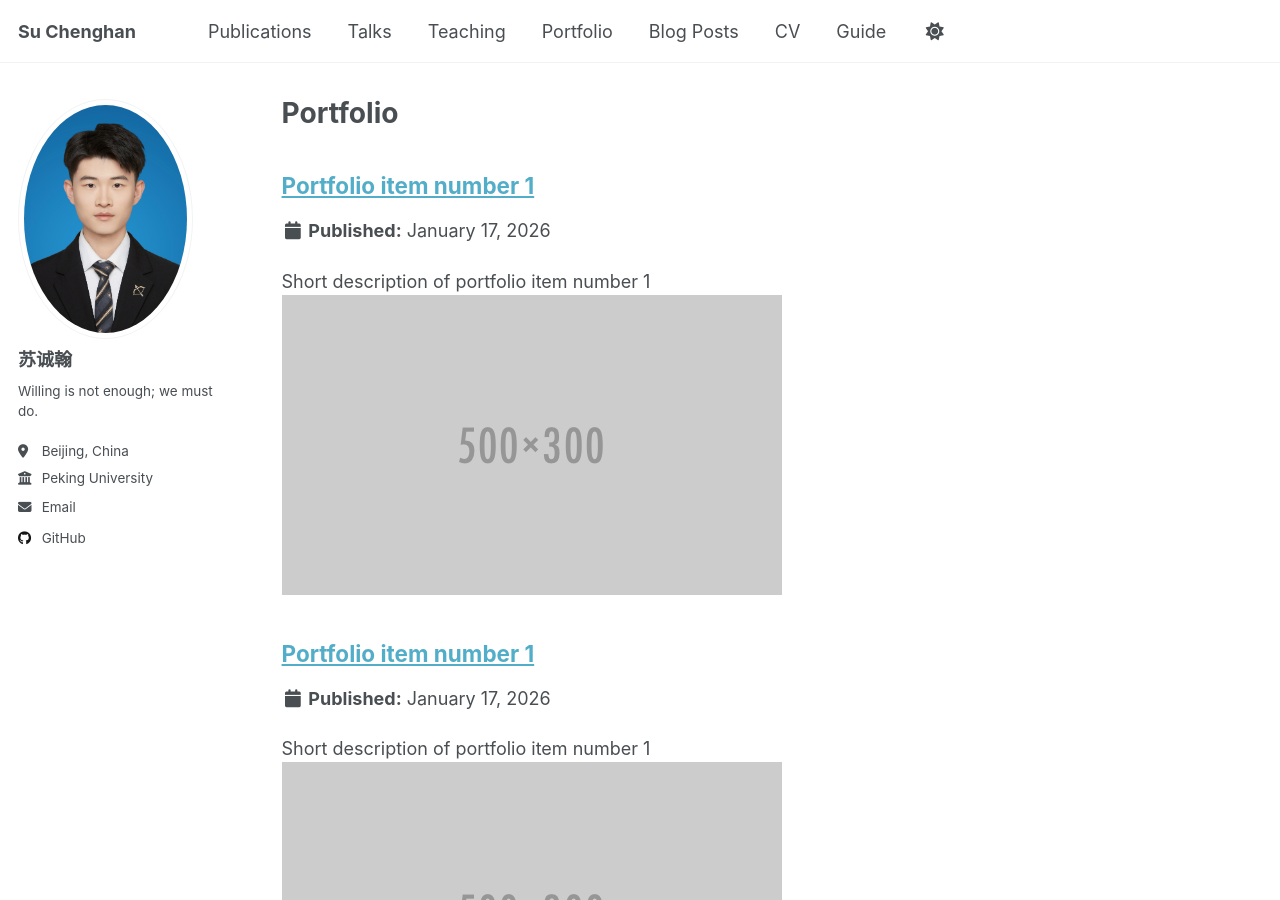
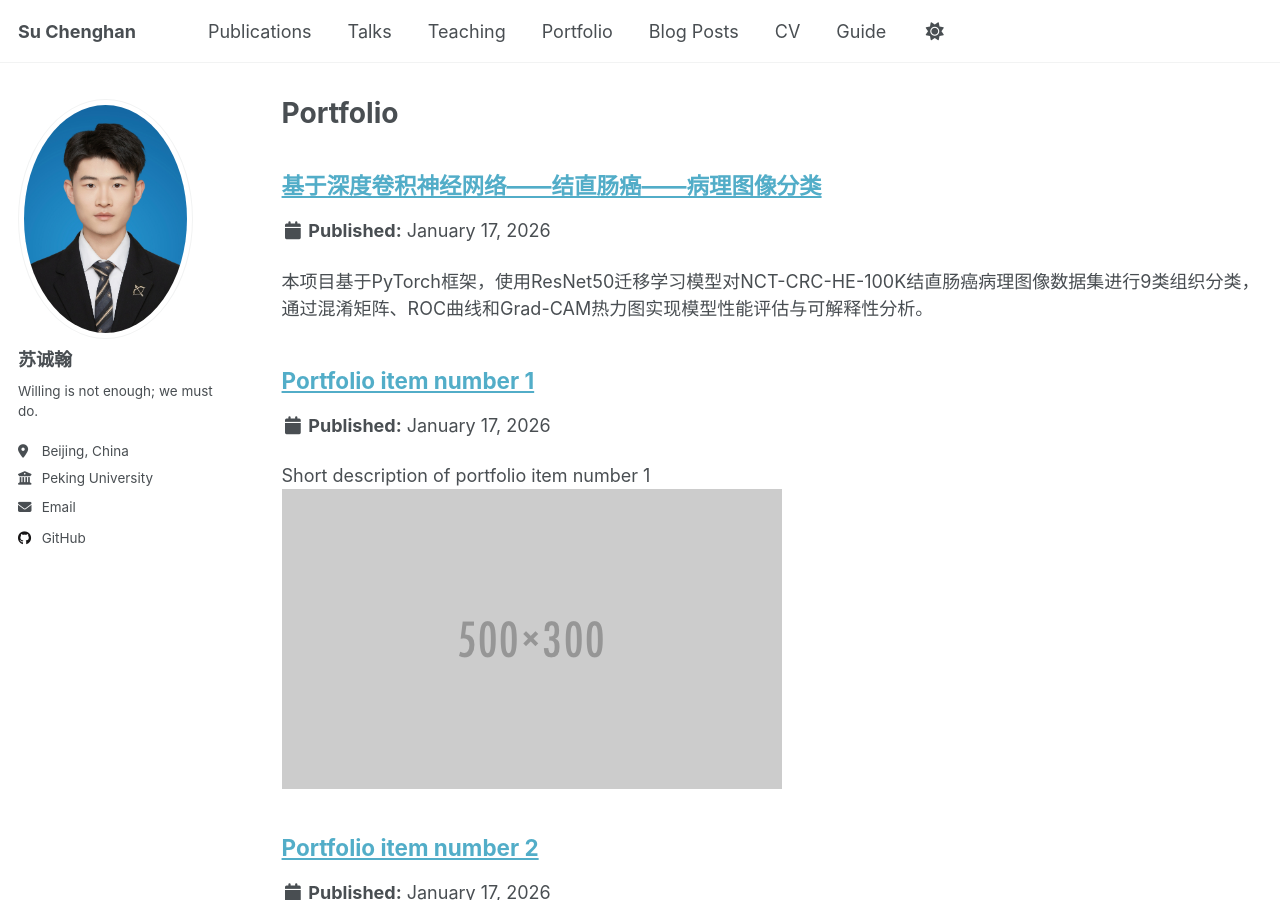
Before and after one commit to Do-1t-now/Do-1t-now.github.io, a Jekyll site: the page built from _pages/portfolio.html, in a window 1280 px wide and 900 px high. Built offline with Jekyll 4.4.1, drawn with Linux system fonts in a browser that asks for light colours; a script that is not in the unit is left out.

Commit message:
Update pathology-tissue-classification.md

```diff
--- a/_portfolio/pathology-tissue-classification.md
+++ b/_portfolio/pathology-tissue-classification.md
@@ -1,10 +1,10 @@
 ---
-title: "Portfolio item number 1"
-excerpt: "Short description of portfolio item number 1<br/><img src='/images/500x300.png'>"
+title: "基于深度卷积神经网络——结直肠癌——病理图像分类"
+excerpt: "本项目基于PyTorch框架，使用ResNet50迁移学习模型对NCT-CRC-HE-100K结直肠癌病理图像数据集进行9类组织分类，通过混淆矩阵、ROC曲线和Grad-CAM热力图实现模型性能评估与可解释性分析。"
 collection: portfolio
 ---
 ---
-title： "基于深度卷积神经网络——结直肠癌——病理图像分类"
+title：
 collection：portfolio
 type："Computer Vision & Medical Imaging"
 permalink： /portfolio/pathology-tissue-classification
```
